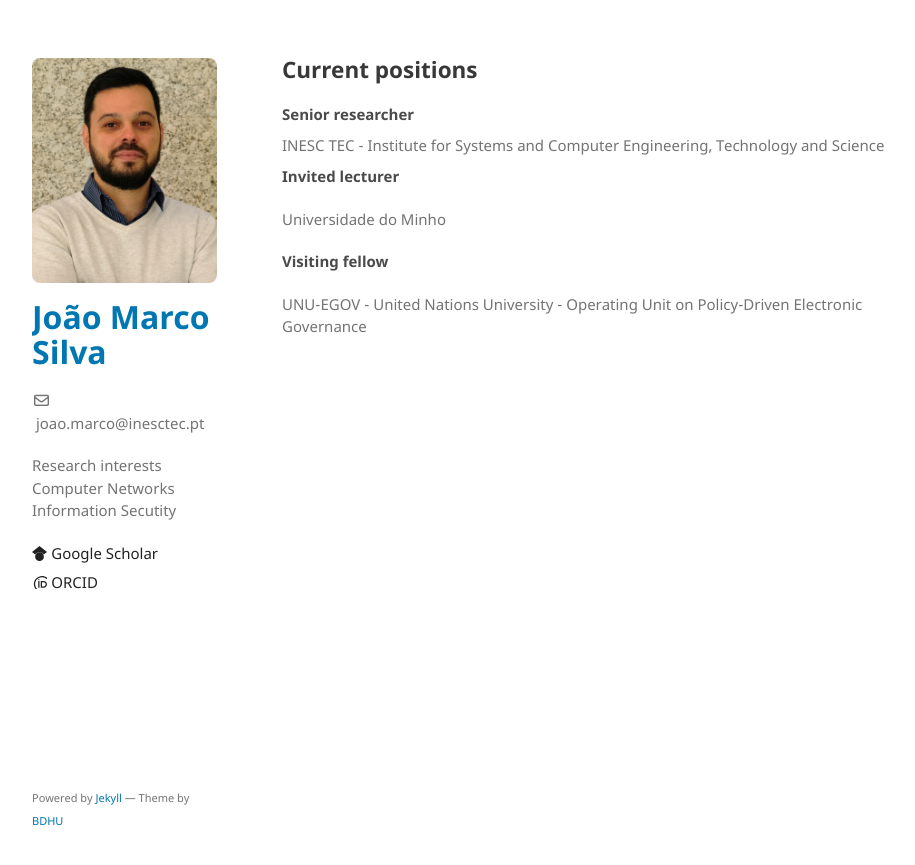
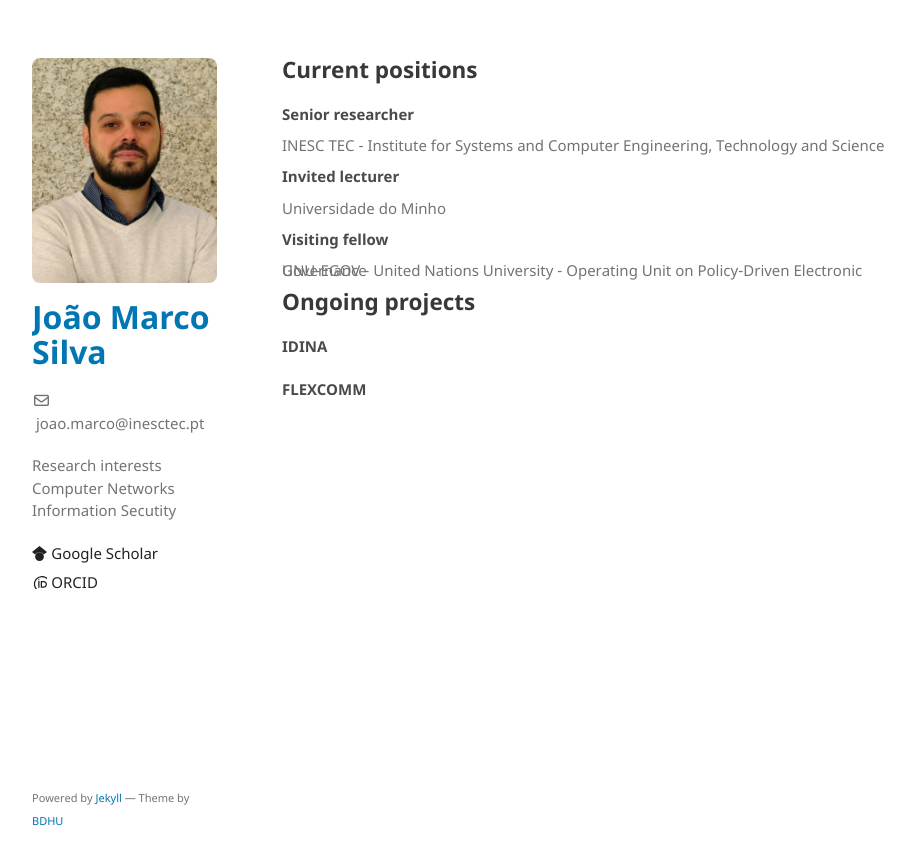
Before and after one commit to jotamarco/jotamarco.github.io, a Jekyll site: the page built from index.md, in a window 1280 px wide. Shown: the top 865 px of the page, without its empty margins (178-1093 px from the left). Built offline with Jekyll 4.4.1, drawn with Linux system fonts in a browser that asks for light colours.

Commit message:
Projects

```diff
--- a/index.md
+++ b/index.md
@@ -9,7 +9,15 @@ layout: default
 and Science</p>
 
 #### Invited lecturer
-Universidade do Minho
+<p style="line-height: 0.0;">Universidade do Minho</p>
 
 #### Visiting fellow
-UNU-EGOV - United Nations University - Operating Unit on Policy-Driven Electronic Governance
+<p style="line-height: 0.0;">UNU-EGOV - United Nations University - Operating Unit on Policy-Driven
+Electronic Governance</p>
+
+
+## Ongoing projects
+
+#### IDINA
+
+#### FLEXCOMM
```
